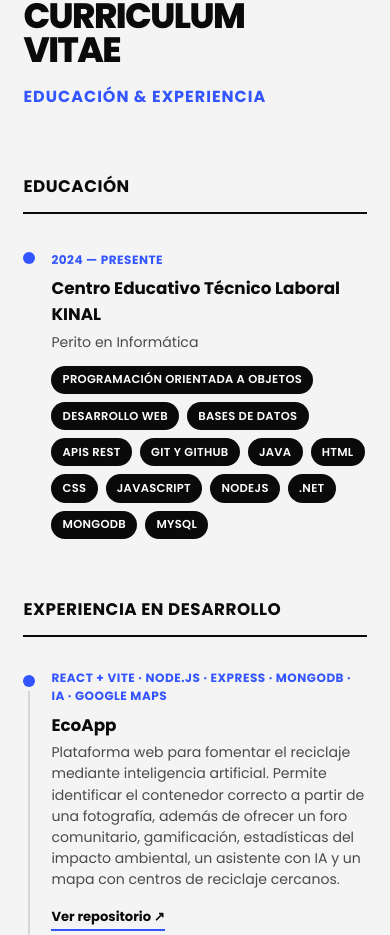
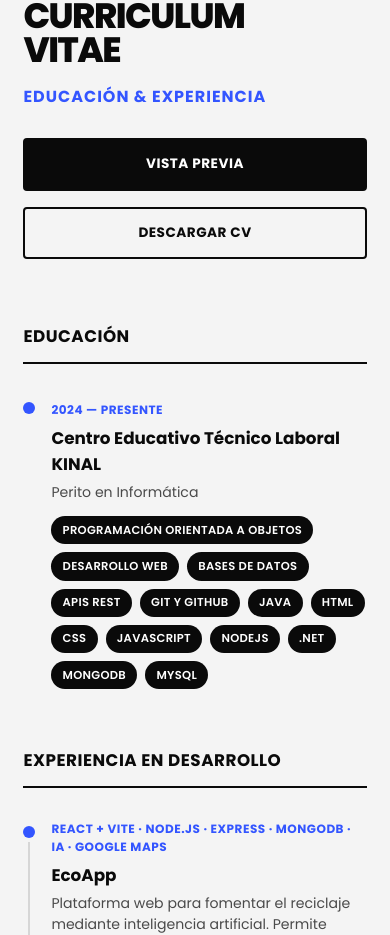
Before and after one commit to aalvarez-2024004/Adrian-s-Portafolio, a React (Vite) app in the folder Portafolio/: page / in a window 390 px wide. Shown: the part 3080-4015 px from the top of the page. Built offline with nearby package versions, Linux system fonts and the light colour scheme.

Commit message:
Se corrigio la ruta del pdf y se modifico el nombre del pdf para que se abra correctamente

```diff
--- a/Portafolio/src/components/Curriculum.jsx
+++ b/Portafolio/src/components/Curriculum.jsx
@@ -46,7 +46,49 @@ function TimelineItem({ eyebrow, title, subtitle, children }) {
   );
 }
 
+const CV_PDF_URL = "/cv/CVAdrianAlvarez.pdf";
+const CV_FILE_NAME = "Adrian-Alvarez-CV.pdf";
+
+function CvModal({ onClose }) {
+  useEffect(() => {
+    const onKeyDown = (e) => {
+      if (e.key === "Escape") onClose();
+    };
+    document.addEventListener("keydown", onKeyDown);
+    document.body.style.overflow = "hidden";
+    return () => {
+      document.removeEventListener("keydown", onKeyDown);
+      document.body.style.overflow = "";
+    };
+  }, [onClose]);
+
+  return (
+    <div className="cv-modal-overlay" onClick={onClose}>
+      <div className="cv-modal" onClick={(e) => e.stopPropagation()}>
+        <div className="cv-modal-header">
+          <span>Vista previa — Curriculum Vitae</span>
+          <button
+            type="button"
+            className="cv-modal-close"
+            onClick={onClose}
+            aria-label="Cerrar"
+          >
+            ✕
+          </button>
+        </div>
+        <iframe
+          src={CV_PDF_URL}
+          title="Curriculum Vitae"
+          className="cv-modal-frame"
+        />
+      </div>
+    </div>
+  );
+}
+
 function Curriculum() {
+  const [showPreview, setShowPreview] = useState(false);
+
   return (
     <section className="curriculum-wrapper" id="curriculum">
       <div className="curriculum-header">
@@ -56,7 +98,26 @@ function Curriculum() {
           VITAE
         </h2>
         <p className="curriculum-subtitulo">Educación &amp; Experiencia</p>
+
+        <div className="cv-acciones">
+          <button
+            type="button"
+            className="cv-btn cv-btn--primary"
+            onClick={() => setShowPreview(true)}
+          >
+            Vista previa
+          </button>
+          <a
+            className="cv-btn cv-btn--outline"
+            href={CV_PDF_URL}
+            download={CV_FILE_NAME}
+          >
+            Descargar CV
+          </a>
+        </div>
       </div>
+
+      {showPreview && <CvModal onClose={() => setShowPreview(false)} />}
 
       <div className="curriculum-grid">
         {/* Educación */}
--- a/Portafolio/src/styles/Curriculum.css
+++ b/Portafolio/src/styles/Curriculum.css
@@ -30,6 +30,123 @@
   letter-spacing: 1px;
   color: #3355ff;
   margin: 0;
+}
+
+.cv-acciones {
+  display: flex;
+  gap: 1rem;
+  margin-top: 1.8rem;
+  flex-wrap: wrap;
+}
+
+.cv-btn {
+  font-family: "Poppins", sans-serif;
+  font-size: 0.85rem;
+  font-weight: 700;
+  text-transform: uppercase;
+  letter-spacing: 0.5px;
+  padding: 0.9rem 1.8rem;
+  border-radius: 4px;
+  border: 2px solid #0a0a0a;
+  cursor: pointer;
+  text-decoration: none;
+  display: inline-flex;
+  align-items: center;
+  transition: background 0.2s ease, color 0.2s ease, transform 0.15s ease;
+}
+
+.cv-btn--primary {
+  background: #0a0a0a;
+  color: #ffffff;
+}
+
+.cv-btn--primary:hover {
+  background: #3355ff;
+  border-color: #3355ff;
+  transform: translateY(-2px);
+}
+
+.cv-btn--outline {
+  background: transparent;
+  color: #0a0a0a;
+}
+
+.cv-btn--outline:hover {
+  background: #0a0a0a;
+  color: #ffffff;
+  transform: translateY(-2px);
+}
+
+/* --- Modal de vista previa --- */
+
+.cv-modal-overlay {
+  position: fixed;
+  inset: 0;
+  background: rgba(0, 0, 0, 0.75);
+  display: flex;
+  align-items: center;
+  justify-content: center;
+  z-index: 999;
+  padding: 3vh 4vw;
+  box-sizing: border-box;
+}
+
+.cv-modal {
+  background: #ffffff;
+  width: min(900px, 100%);
+  height: 90vh;
+  border-radius: 8px;
+  overflow: hidden;
+  display: flex;
+  flex-direction: column;
+  box-shadow: 0 20px 60px rgba(0, 0, 0, 0.4);
+}
+
+.cv-modal-header {
+  display: flex;
+  align-items: center;
+  justify-content: space-between;
+  padding: 0.9rem 1.2rem;
+  background: #0a0a0a;
+  color: #ffffff;
+  font-family: "Poppins", sans-serif;
+  font-weight: 600;
+  font-size: 0.9rem;
+}
+
+.cv-modal-close {
+  background: transparent;
+  border: none;
+  color: #ffffff;
+  font-size: 1.1rem;
+  cursor: pointer;
+  line-height: 1;
+  padding: 0.2rem 0.5rem;
+}
+
+.cv-modal-close:hover {
+  color: #3355ff;
+}
+
+.cv-modal-frame {
+  flex: 1;
+  border: none;
+  width: 100%;
+}
+
+@media (max-width: 600px) {
+  .cv-acciones {
+    flex-direction: column;
+  }
+
+  .cv-btn {
+    text-align: center;
+    justify-content: center;
+  }
+
+  .cv-modal {
+    height: 85vh;
+  }
 }
 
 .curriculum-grid {
```
Also changed, not shown: 2 other files (tests, documents, lock files or other folders).
